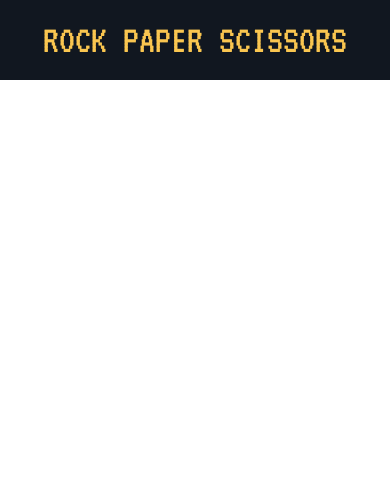
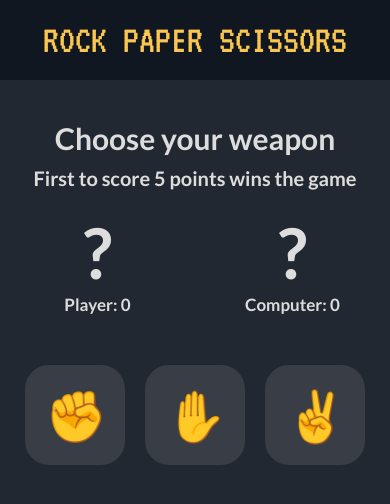
Before and after one commit to AndriiSalohub/rock-paper-scissors, a plain HTML site: page index.html in a window 390 px wide. Drawn offline with Linux system fonts and the light colour scheme.

Commit message:
added markup and styles for main block + made it adaptive

```diff
--- a/css/styles.scss
+++ b/css/styles.scss
@@ -15,10 +15,96 @@
     }
 }
 
+.main {
+    background-color: #222831;
+    width: 100%;
+    height: 100vh;
+    color: #dddddd;
+    text-align: center;
+    padding-top: 40px;
+    font-family: "Lato", sans-serif;
+    &__title {
+        font-size: 40px;
+        font-weight: 700;
+        margin-bottom: 10px;
+    }
+    &__subtitle {
+        font-size: 25px;
+        font-weight: 700;
+    }
+    &__moves-list {
+        margin: 0 auto;
+        max-width: 500px;
+        margin-top: 20px;
+        display: grid;
+        grid-template-columns: repeat(2, 1fr);
+        &-item {
+            &-move {
+                font-size: 90px;
+                font-weight: 700;
+            }
+            &-score {
+                font-size: 25px;
+                font-weight: 700;
+            }
+        }
+    }
+    &__moves-variants {
+        margin: 0 auto;
+        max-width: 500px;
+        margin-top: 50px;
+        display: grid;
+        grid-template-columns: repeat(3, 1fr);
+        grid-gap: 20px;
+        justify-items: center;
+        &-item {
+            padding: 20px;
+            background-color: #393e46;
+            border-radius: 24px;
+            width: 150px;
+            height: 150px;
+            font-size: 80px;
+            transition: background-color 0.3s ease-in-out;
+            &:hover {
+                background-color: #4a4f57;
+                transition: background-color 0.3s ease-in-out;
+            }
+        }
+    }
+}
+
 @media (max-width: 900px) {
     .header {
         &__title {
             font-size: 60px;
+        }
+    }
+
+    .main {
+        &__title {
+            font-size: 30px;
+        }
+        &__subtitle {
+            font-size: 20px;
+        }
+
+        &__moves-list {
+            &-item {
+                &-move {
+                    font-size: 70px;
+                }
+                &-score {
+                    font-size: 17px;
+                }
+            }
+        }
+        &__moves-variants {
+            max-width: 400px;
+            &-item {
+                width: 120px;
+                height: 120px;
+                font-size: 60px;
+            }
         }
     }
 }
@@ -30,3 +116,20 @@
         }
     }
 }
+
+@media (max-width: 460px) {
+    .main {
+        &__moves-list {
+            max-width: 400px;
+        }
+        &__moves-variants {
+            max-width: 360px;
+            grid-gap: 0px;
+            &-item {
+                width: 100px;
+                height: 100px;
+                font-size: 50px;
+            }
+        }
+    }
+}
--- a/index.html
+++ b/index.html
@@ -11,6 +11,32 @@
         <header class="header">
             <h1 class="header__title">ROCK PAPER SCISSORS</h1>
         </header>
+        <main class="main">
+            <h2 class="main__title">Choose your weapon</h2>
+            <h3 class="main__subtitle">
+                First to score 5 points wins the game
+            </h3>
+            <ul class="main__moves-list">
+                <li class="main__moves-list-item">
+                    <p class="main__moves-list-item-move">?</p>
+                    <h3 class="main__moves-list-item-score" id="player-score">
+                        Player: 0
+                    </h3>
+                </li>
+                <li class="main__moves-list-item">
+                    <p class="main__moves-list-item-move">?</p>
+                    <h3 class="main__moves-list-item-score" id="computer-score">
+                        Computer: 0
+                    </h3>
+                </li>
+            </ul>
+            <ul class="main__moves-variants">
+                <li class="main__moves-variants-item" id="rock">✊</li>
+                <li class="main__moves-variants-item" id="paper">✋</li>
+                <li class="main__moves-variants-item" id="scissors">✌</li>
+            </ul>
+        </main>
+
         <script src="js/app.js"></script>
     </body>
 </html>
```
Also changed, not shown: css/styles.css, 1 other file.
